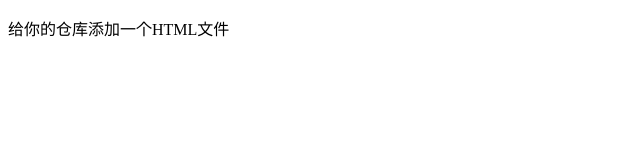
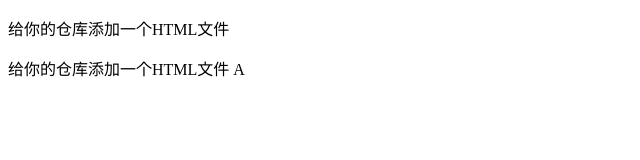
Before and after one commit to lemonxiesf/Test, a plain HTML site: page index.html in a window 1280 px wide. Shown: the whole page, without its empty margins (0-640 px from the left). Drawn offline with Linux system fonts and the light colour scheme.

Commit message:
鎴戞槸绋嬪簭鍛楢

```diff
--- a/index.html
+++ b/index.html
@@ -7,5 +7,6 @@
 </head>
 <body>
     <p>给你的仓库添加一个HTML文件</p>
+    <p>给你的仓库添加一个HTML文件 A</p>
 </body>
 </html>
```
